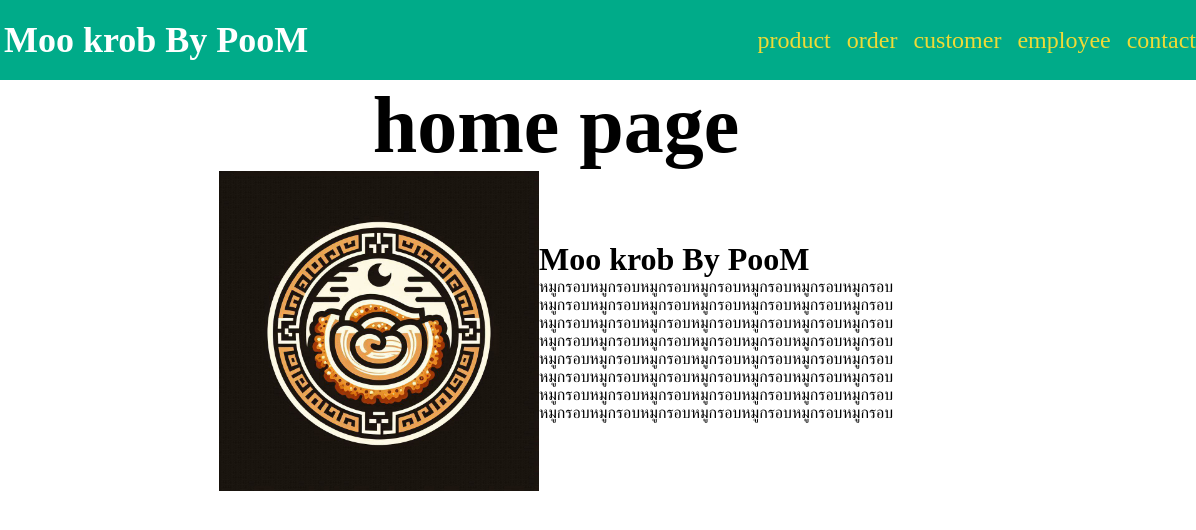
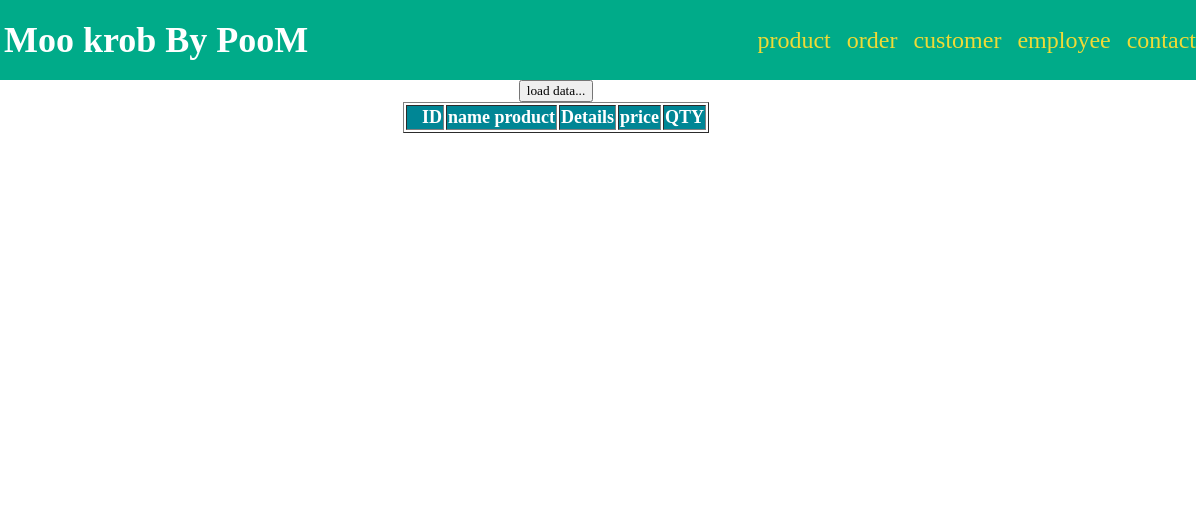
Before and after one commit to poommer/Moo-krob, a plain HTML site: page index.html in a window 1280 px wide. Shown: the full height of the page, 84-1280 px from the left. Drawn offline with Linux system fonts and the light colour scheme.

Commit message:
Update index.html

```diff
--- a/index.html
+++ b/index.html
@@ -44,23 +44,17 @@
    </nav>
 
    <main style="display: flex; flex-direction: column; justify-content: center; align-items: center;">
-    <h1 style="font-size: 5rem;">home page</h1>
-    <div style="display: flex; justify-content: center; align-items: center;">
-        <img style='width:20rem; display: flex;' src="img.jpg" alt="">
-        <div style="display: flex; flex-direction: column;">
-            <h1>Moo krob By PooM</h1>
-            <p>
-                หมูกรอบหมูกรอบหมูกรอบหมูกรอบหมูกรอบหมูกรอบหมูกรอบ<br>
-                หมูกรอบหมูกรอบหมูกรอบหมูกรอบหมูกรอบหมูกรอบหมูกรอบ<br>
-                หมูกรอบหมูกรอบหมูกรอบหมูกรอบหมูกรอบหมูกรอบหมูกรอบ<br>
-                หมูกรอบหมูกรอบหมูกรอบหมูกรอบหมูกรอบหมูกรอบหมูกรอบ<br>
-                หมูกรอบหมูกรอบหมูกรอบหมูกรอบหมูกรอบหมูกรอบหมูกรอบ<br>
-                หมูกรอบหมูกรอบหมูกรอบหมูกรอบหมูกรอบหมูกรอบหมูกรอบ<br>
-                หมูกรอบหมูกรอบหมูกรอบหมูกรอบหมูกรอบหมูกรอบหมูกรอบ<br>
-                หมูกรอบหมูกรอบหมูกรอบหมูกรอบหมูกรอบหมูกรอบหมูกรอบ<br>
-            </p>
-        </div>
-    </div>
+     <button onclick="loadData()">load data...</button>
+    <h1 id="demo1"></h1>
+    <table id="table_product" border="1">
+        <tr style="background: #008695; width:100%; color: #fff;   text-align:left; font-size:18px;">
+            <th style="padding-left:15px;">ID</th>
+            <th>name product</th>
+            <th>Details</th>
+            <th>price</th>
+            <th>QTY</th>
+        </tr>
+        </table>
    </main>
 
 </body>
```
